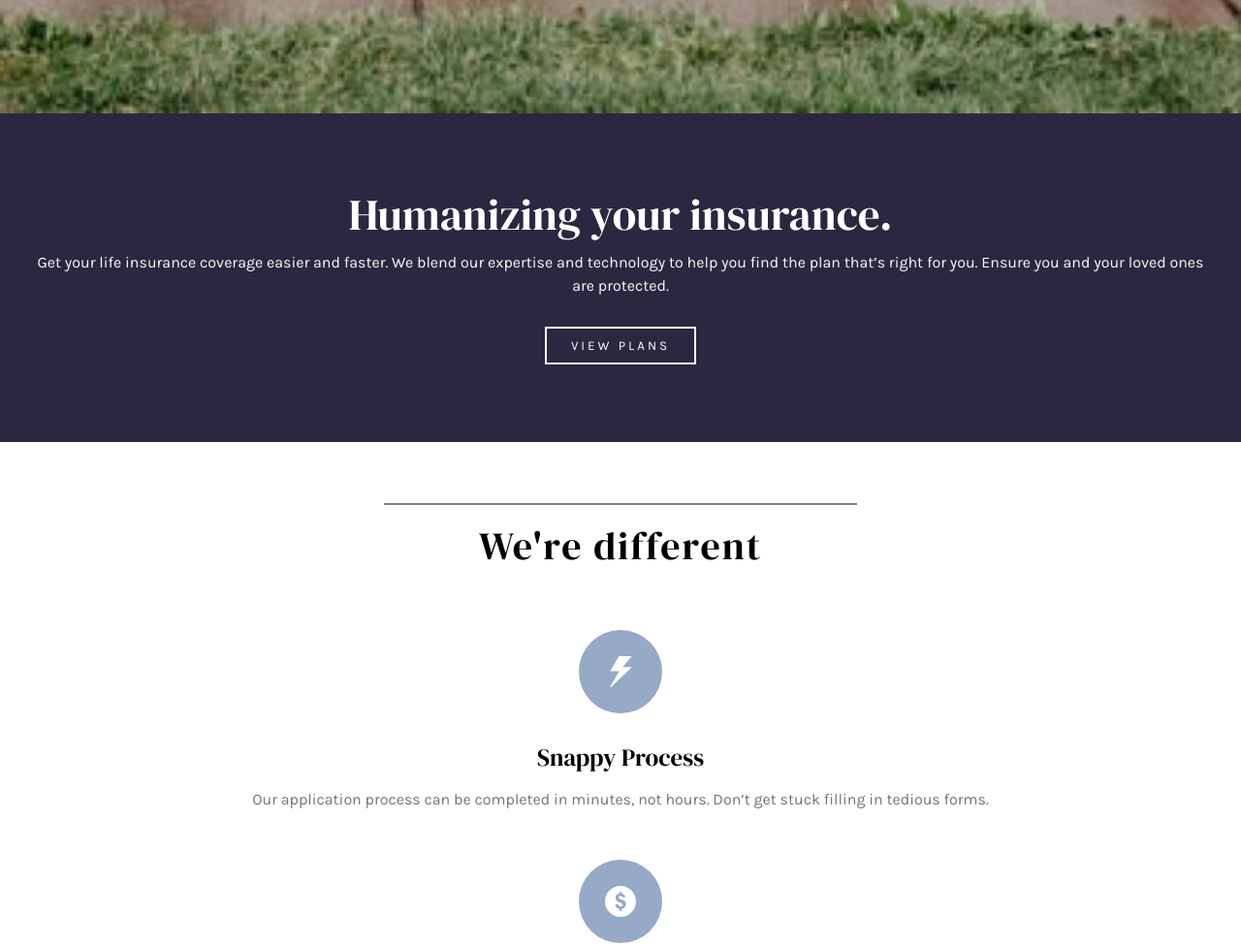
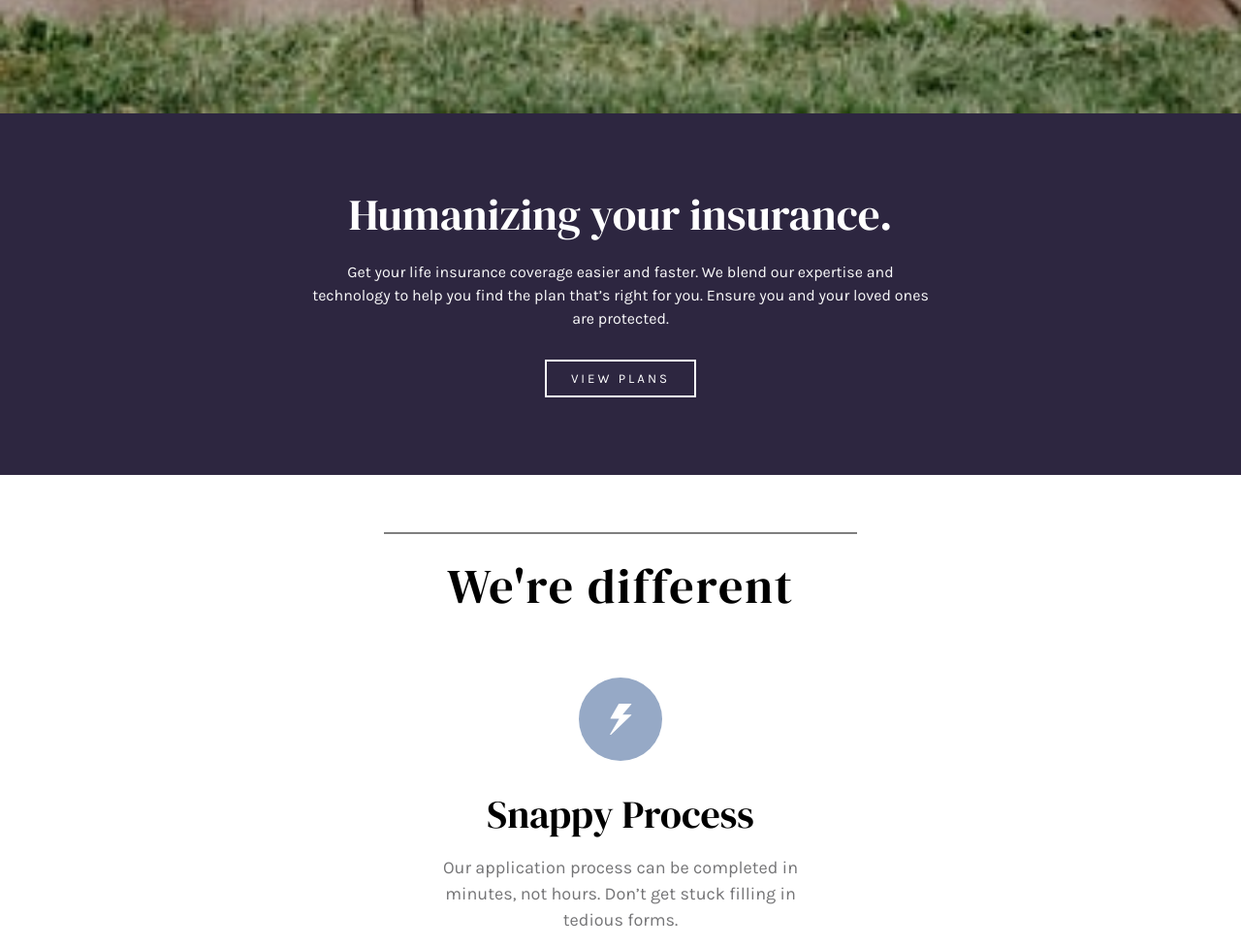
Before and after one commit to stefanovidmar2005/insure-landing-page-master, a website: page index.html in a window 1280 px wide. Shown: the part 1494-2470 px from the top of the page at 97% size. Drawn offline with Linux system fonts and the light colour scheme.

Commit message:
Added the clamp function to reduce media queries

```diff
--- a/SASS/header.scss
+++ b/SASS/header.scss
@@ -75,10 +75,12 @@
     padding: 8rem 3rem;
     text-align: center;
     color: #fff;
+    max-width: 70rem;
+    margin: 0 auto;
     h1 {
       font-size: 4.5rem;
       line-height: 1;
-      margin-bottom: 1.5rem;
+      margin-bottom: 2.5rem;
       font-family: $font-family-Dm;
     }
     p {
--- a/SASS/main.scss
+++ b/SASS/main.scss
@@ -8,7 +8,6 @@
       position: relative;
       color: #000;
       font-size: 4rem;
-      // font-weight: $font-weight-700;
       letter-spacing: 2px;
       margin-bottom: 6rem;
       &::before {
@@ -49,7 +48,7 @@
     &__heading {
       position: relative;
       color: #000;
-      font-size: 4rem;
+      font-size: clamp(4rem, 10vw, 5rem);
       // font-weight: $font-weight-700;
       letter-spacing: 2px;
       margin-bottom: 6rem;
@@ -66,17 +65,20 @@
     }
     &__cards {
       &-card {
+        // width: 80%;
+        margin: 0 auto;
+        max-width: 40rem;
         img {
           margin-bottom: 2.5rem;
         }
         h3 {
-          font-size: 2.5rem;
+          font-size: clamp(2rem, 8vw, 4rem);
           margin-bottom: 1.5rem;
         }
         p {
           font-family: $font-family-Karla;
           color: #747476;
-          font-size: 1.6rem;
+          font-size: clamp(1.3rem, 4.3vw, 1.8rem);
           // padding: 0 3rem;
           line-height: 1.5;
           margin-bottom: 5rem;
```
Also changed, not shown: style.css, 1 other file.
